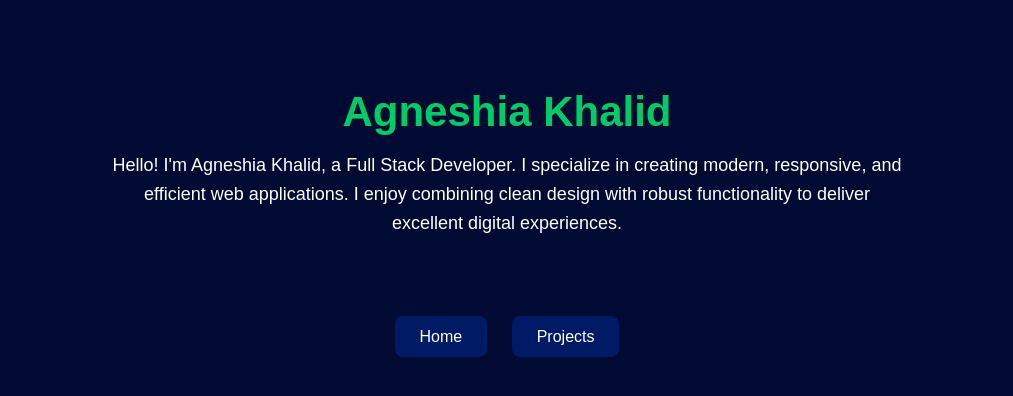
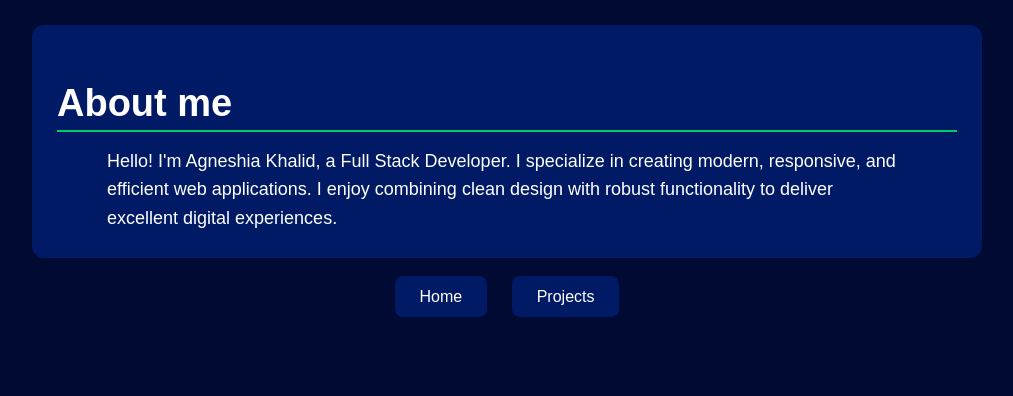
Before and after one commit to Agneshia19/my-first-portfolio-website, a plain HTML site: page aboutme.html in a window 1280 px wide. Shown: the whole page, without its empty margins (133-1146 px from the left). Drawn offline with Linux system fonts and the light colour scheme.

Commit message:
Update aboutme.html

```diff
--- a/aboutme.html
+++ b/aboutme.html
@@ -17,9 +17,9 @@
         }
 
         h1 {
-            font-size: 42px;
+            font-size: 38px;
             margin-bottom: 15px;
-            color: #00cc66; /* green accent */
+            color: white;
         }
 
         p {
@@ -28,6 +28,18 @@
             margin: auto;
             line-height: 1.6;
         }
+        section {
+            max-width: 900px;
+            margin: 25px auto;
+            padding: 25px;
+            background-color: #001a66;
+            border-radius: 12px;
+        }
+         h1 {
+            border-bottom: 2px solid #00cc66; /* green underline */
+            padding-bottom: 5px;
+        }
+
 
         nav {
             text-align: center;
@@ -50,10 +62,10 @@
     </style>
 </head>
 <body>
-    <header>
-        <h1>Agneshia Khalid</h1>
-        <p>Hello! I'm Agneshia Khalid, a Full Stack Developer. I specialize in creating modern, responsive, and efficient web applications. I enjoy combining clean design with robust functionality to deliver excellent digital experiences.</p>
-    </header>
+    <section>
+        <h1>About me</h1>
+        <p class="About me">Hello! I'm Agneshia Khalid, a Full Stack Developer. I specialize in creating modern, responsive, and efficient web applications. I enjoy combining clean design with robust functionality to deliver excellent digital experiences.</p>
+    </section>
 
     <nav>
         <a href="index.html">Home</a>
```
